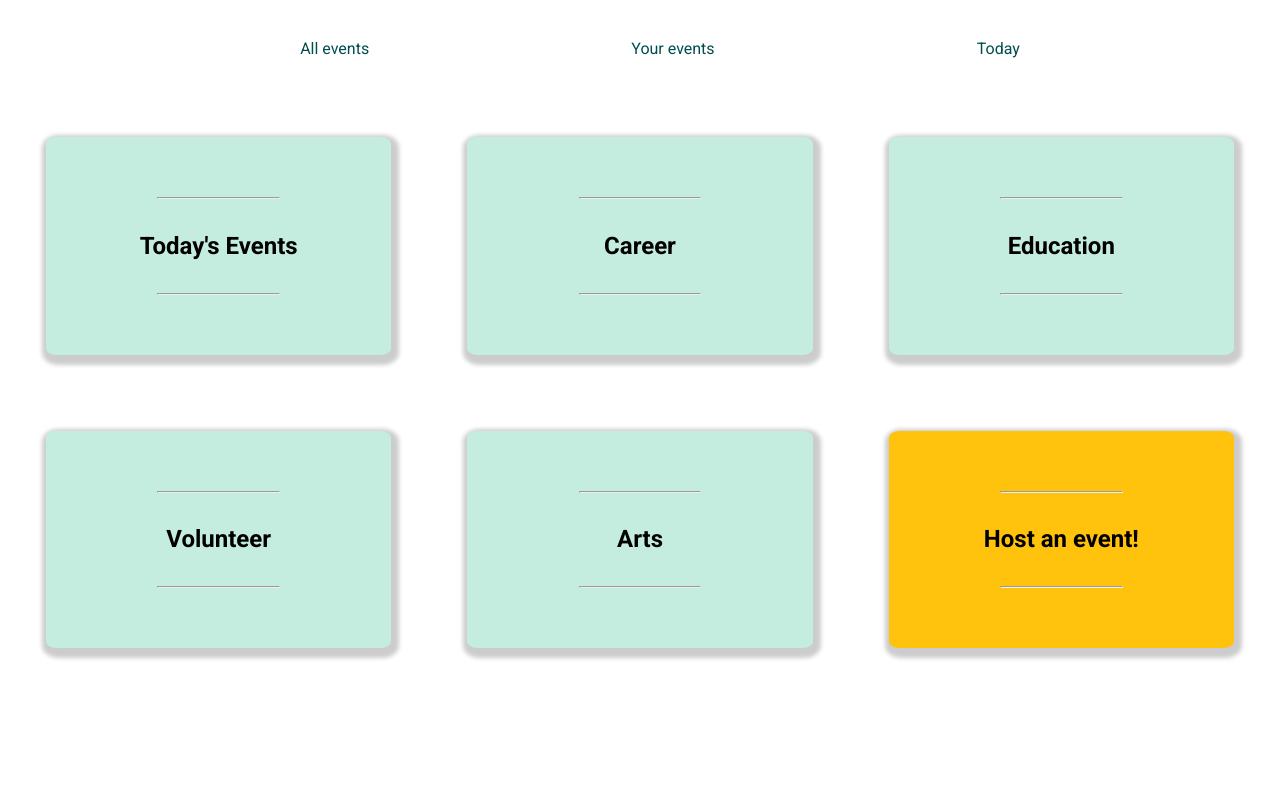
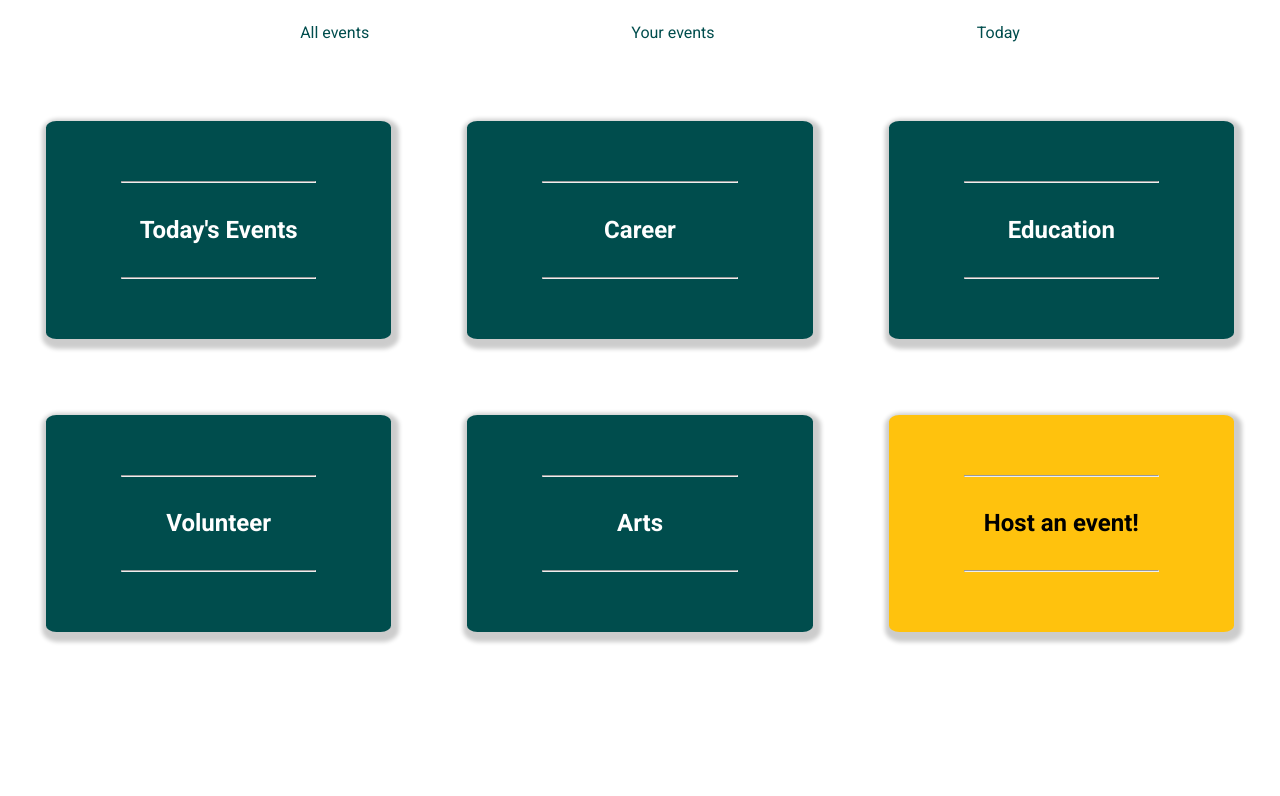
Before and after one commit to allawa1/Zoomer, a React (Create React App) app in the folder zoomer/: page /Dashboard in a window 1280 px wide. Shown: the part 636-1432 px from the top of the page. Built offline with nearby package versions, Linux system fonts and the light colour scheme; no server answers; a web font is replaced by a local one.

Commit message:
add db to cards. change card color

```diff
--- a/zoomer/src/App.css
+++ b/zoomer/src/App.css
@@ -185,7 +185,7 @@ input {
   box-shadow: 2px 4px 4px 6px rgba(0, 0, 0, 0.2);
   padding: 15%;
   text-align: center;
-  background-color: rgb(197, 237, 223);
+  background-color: rgb(0, 77, 77);
   min-width: 50px;
   display: grid;
   border-radius: 3%;
@@ -194,7 +194,7 @@ input {
 }
 
  .card a {
-   color: black;
+   color: white;
  }
 
  .card:hover {
@@ -252,9 +252,9 @@ input {
   color: rgb(212, 230, 241);
 }
 
-.hr {
+hr {
   width: 80%;
-  color: rgb(0, 77, 77);
+  color: beige;
 }
 
 
--- /dev/null
+++ b/zoomer/src/components/ArtEvents.js
@@ -0,0 +1,38 @@
+import React, { Component } from 'react';
+import ReactDOM from 'react-dom';
+
+import { Link } from 'react-router-dom';
+
+
+import '../App.css';
+
+class ArtEvents extends Component {
+    constructor(props) {
+        super(props)
+        this.state = {
+        name:'',
+        };
+    }
+
+    callAPI() {
+    fetch("http://localhost:5000/events")
+        .then(res => res.text())
+        .then(res => this.setState({ apiResponse: res }));
+    }
+
+    componentWillMount() {
+        this.callAPI();
+    }
+
+    render() {
+        return(
+
+        <p className="App-intro">{this.state.apiResponse}</p>
+
+
+
+        )
+    }
+}
+
+export default ArtEvents
--- /dev/null
+++ b/zoomer/src/components/CareerEvents.js
@@ -0,0 +1,38 @@
+import React, { Component } from 'react';
+import ReactDOM from 'react-dom';
+
+import { Link } from 'react-router-dom';
+
+
+import '../App.css';
+
+class CareerEvents extends Component {
+    constructor(props) {
+        super(props)
+        this.state = {
+        name:'',
+        };
+    }
+
+    callAPI() {
+    fetch("http://localhost:5000/events")
+        .then(res => res.text())
+        .then(res => this.setState({ apiResponse: res }));
+    }
+
+    componentWillMount() {
+        this.callAPI();
+    }
+
+    render() {
+        return(
+
+        <p className="App-intro">{this.state.apiResponse}</p>
+
+
+
+        )
+    }
+}
+
+export default CareerEvents
--- a/zoomer/src/components/Dashboard.js
+++ b/zoomer/src/components/Dashboard.js
@@ -5,8 +5,15 @@ import { Link } from 'react-router-dom';
 import SearchIcon from '@material-ui/icons/Search';
 
 import Form from './Form';
+import TodaysEvents from './TodaysEvents';
+import EducationEvents from './EducationEvents';
+import VolunteerEvents from './VolunteerEvents';
+import ArtEvents from './ArtEvents';
+import CareerEvents from './CareerEvents';
+
 
 import '../App.css';
+
 
 
 class Dashboard extends Component {
@@ -25,6 +32,7 @@ class Dashboard extends Component {
     //     console.log(data1.Name);
     //     this.setState({name:data1.data.Name})
     // }
+
 
     render(){
     return (
@@ -51,7 +59,7 @@ class Dashboard extends Component {
                 <div className="column" onclick="openTab('b1')" >
                     <div className="card">
                         <hr width="50%"/>
-                        <h2 ><Link to="/">Today's Events</Link></h2>
+                        <h2 ><Link to="/TodaysEvents">Today's Events</Link></h2>
                         <hr width="50%"/>
                     </div>
                 </div>
@@ -59,7 +67,7 @@ class Dashboard extends Component {
                 <div className="column" onclick="openTab('b1')" >
                     <div className="card">
                         <hr width="50%"/>
-                        <h2><Link to="/">Career</Link></h2>
+                        <h2><Link to="/CareerEvents">Career</Link></h2>
                         <hr width="50%"/>
                     </div>
                 </div>
@@ -67,7 +75,7 @@ class Dashboard extends Component {
                 <div className="column" onclick="openTab('b1')" >
                     <div className="card">
                         <hr width="50%"/>
-                        <h2><Link to="/">Education</Link></h2>
+                        <h2><Link to="/EducationEvents">Education</Link></h2>
                         <hr width="50%"/>
                     </div>
                 </div>
@@ -78,7 +86,7 @@ class Dashboard extends Component {
                 <div className="column" onclick="openTab('b1')" >
                     <div className="card">
                         <hr width="50%"/>
-                        <h2 ><Link to="/">Volunteer</Link></h2>
+                        <h2 ><Link to="/VolunteerEvents">Volunteer</Link></h2>
                         <hr width="50%"/>
                     </div>
                 </div>
@@ -86,7 +94,7 @@ class Dashboard extends Component {
                 <div className="column" onclick="openTab('b1')" >
                     <div className="card">
                         <hr width="50%"/>
-                        <h2><Link to="/">Arts</Link></h2>
+                        <h2><Link to="/ArtEvents">Arts</Link></h2>
                         <hr width="50%"/>
                     </div>
                 </div>
--- /dev/null
+++ b/zoomer/src/components/EducationEvents.js
@@ -0,0 +1,38 @@
+import React, { Component } from 'react';
+import ReactDOM from 'react-dom';
+
+import { Link } from 'react-router-dom';
+
+
+import '../App.css';
+
+class EducationEvents extends Component {
+    constructor(props) {
+        super(props)
+        this.state = {
+        name:'',
+        };
+    }
+
+    callAPI() {
+    fetch("http://localhost:5000/events")
+        .then(res => res.text())
+        .then(res => this.setState({ apiResponse: res }));
+    }
+
+    componentWillMount() {
+        this.callAPI();
+    }
+
+    render() {
+        return(
+
+        <p className="App-intro">{this.state.apiResponse}</p>
+
+
+
+        )
+    }
+}
+
+export default EducationEvents
--- a/zoomer/src/components/Form.js
+++ b/zoomer/src/components/Form.js
@@ -5,7 +5,11 @@ import { Route, Switch, Link } from 'react-router-dom';
 import '../App.css';
 
 
+
 const Form = () => {
+
+
+
     return (
         <div className="Form">
             <h2>Host your own event</h2>
@@ -17,24 +21,25 @@ const Form = () => {
             name="PostForm">
                 <div className="fields">
                 Event Name:<br/>
-                <input type="text" size="30" name="Event-Name"/><br/>
+                <input type="text" size="30" name="EventName" id="EventName"/><br/>
                 </div>
 
                 <div className="fields">
                 Date of Event: <br/>
-                <input type="date" name="Event-Date"/> <br/>
+                <input type="date" name="EventDate" id="EventDate"/> <br/>
                 </div>
 
                 <div className="fields">
                 Event Location:<br />
-                <input type="text" size="30" name="Event-Location"/><br/>
+                <input type="text" size="30" name="EventLocation" id="EventLocation"/><br/>
                  </div>
 
                 <div className="fields">
                 Event Details:<br/>
-                <textarea name="Event-Details" rows="8" cols="60">
+                <textarea name="EventDetails" rows="8" cols="60" id="EventDetails">
                 </textarea><br/><br/>
-                <button type="submit" value="Submit" className="register-btn">Register</button>
+
+                <button type="submit" value="Submit" className="register-btn" >Register</button>
                 </div>
 
             </form>
--- /dev/null
+++ b/zoomer/src/components/TodaysEvents.js
@@ -0,0 +1,38 @@
+import React, { Component } from 'react';
+import ReactDOM from 'react-dom';
+
+import { Link } from 'react-router-dom';
+
+
+import '../App.css';
+
+class TodaysEvents extends Component {
+    constructor(props) {
+        super(props)
+        this.state = {
+        name:'',
+        };
+    }
+
+    callAPI() {
+    fetch("http://localhost:5000/events")
+        .then(res => res.text())
+        .then(res => this.setState({ apiResponse: res }));
+    }
+
+    componentWillMount() {
+        this.callAPI();
+    }
+
+    render() {
+        return(
+
+        <p className="App-intro">{this.state.apiResponse}</p>
+
+
+
+        )
+    }
+}
+
+export default TodaysEvents
--- /dev/null
+++ b/zoomer/src/components/VolunteerEvents.js
@@ -0,0 +1,38 @@
+import React, { Component } from 'react';
+import ReactDOM from 'react-dom';
+
+import { Link } from 'react-router-dom';
+
+
+import '../App.css';
+
+class Volunteer extends Component {
+    constructor(props) {
+        super(props)
+        this.state = {
+        name:'',
+        };
+    }
+
+    callAPI() {
+    fetch("http://localhost:5000/events")
+        .then(res => res.text())
+        .then(res => this.setState({ apiResponse: res }));
+    }
+
+    componentWillMount() {
+        this.callAPI();
+    }
+
+    render() {
+        return(
+
+        <p className="App-intro">{this.state.apiResponse}</p>
+
+
+
+        )
+    }
+}
+
+export default Volunteer
```
Also changed, not shown: zoomer/src/App.js (+12 -10 lines), 1 other file (tests, documents, lock files or other folders).
